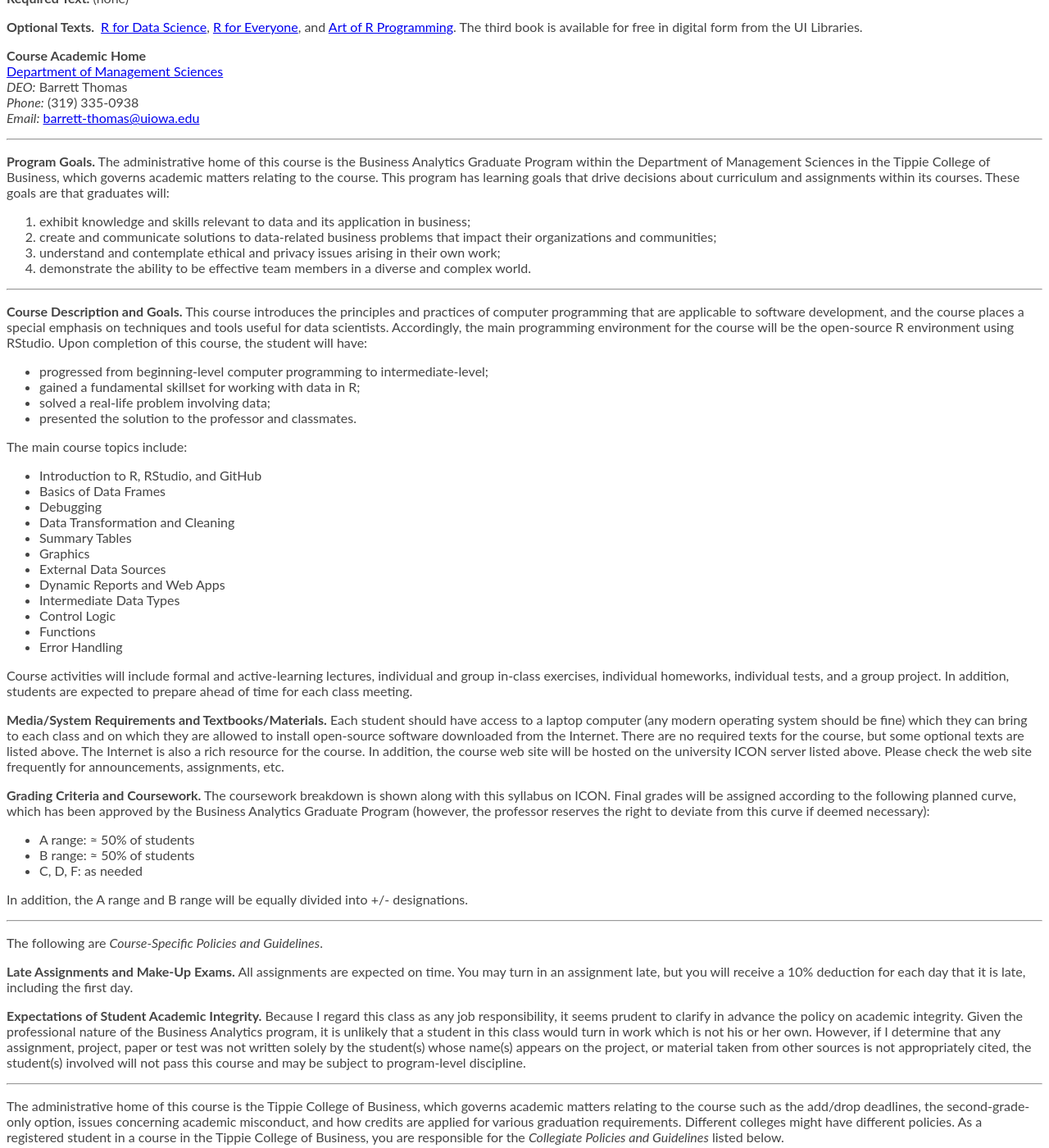
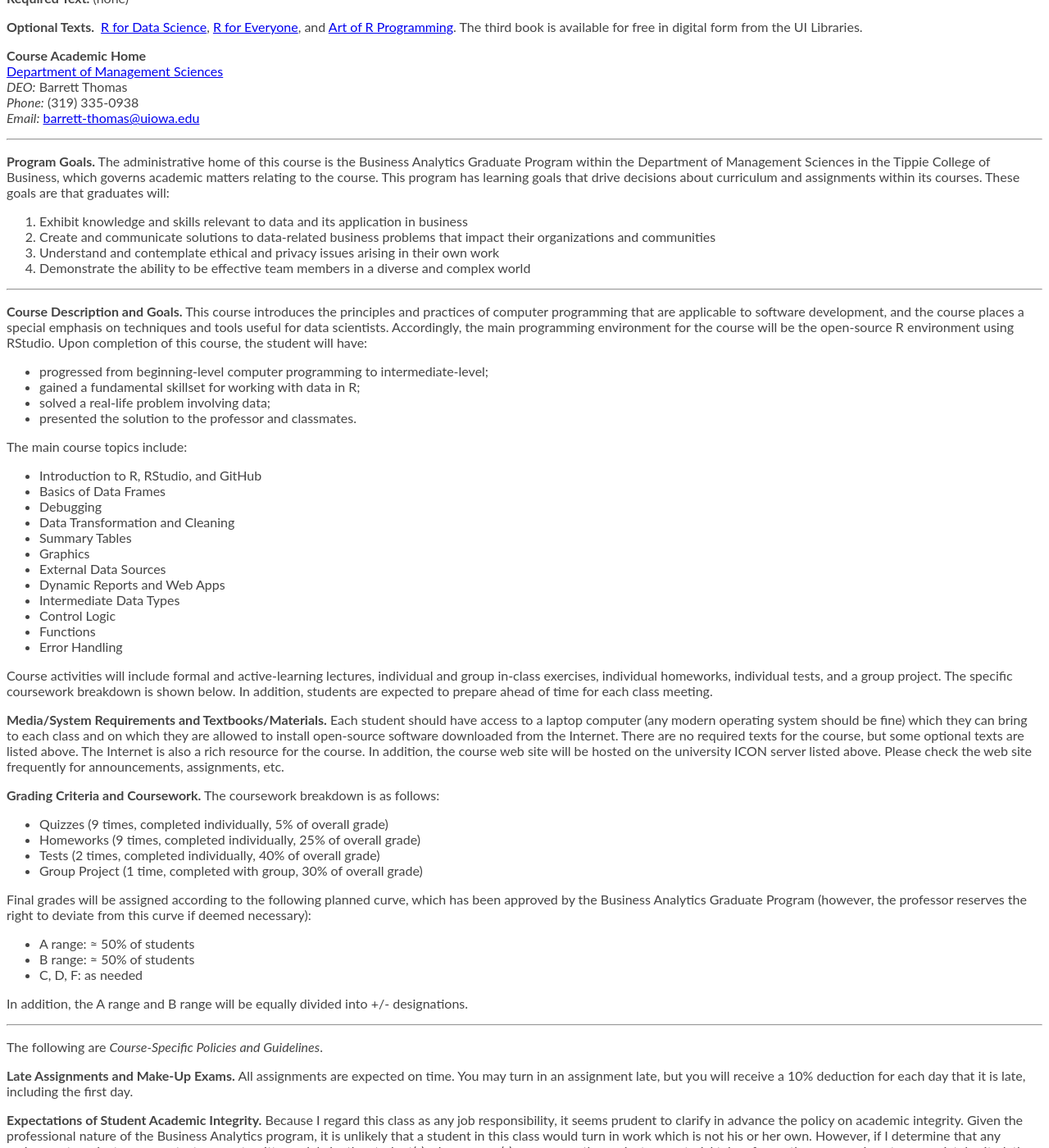
Before and after one commit to sburer/sburer.github.io, a Jekyll site: the page Data_Programming_in_R/information/20191/syllabus.html, which Jekyll copies as it is, in a window 1280 px wide and 1400 px high, scrolled down 263 px. Shown: the whole window at 82% size. Built offline with Jekyll 4.4.1, drawn with Linux system fonts in a browser that asks for light colours; some of the changed text lies outside the part shown.

Commit message:
Update to DPiR 20191 syllabus to meet DCE requirements

```diff
--- a/Data_Programming_in_R/information/20191/syllabus.html
+++ b/Data_Programming_in_R/information/20191/syllabus.html
@@ -36,10 +36,10 @@
 <hr />
 <p><strong>Program Goals.</strong> The administrative home of this course is the Business Analytics Graduate Program within the Department of Management Sciences in the Tippie College of Business, which governs academic matters relating to the course. This program has learning goals that drive decisions about curriculum and assignments within its courses. These goals are that graduates will:</p>
 <ol type="1">
-<li>exhibit knowledge and skills relevant to data and its application in business;</li>
-<li>create and communicate solutions to data-related business problems that impact their organizations and communities;</li>
-<li>understand and contemplate ethical and privacy issues arising in their own work;</li>
-<li>demonstrate the ability to be effective team members in a diverse and complex world.</li>
+<li>Exhibit knowledge and skills relevant to data and its application in business</li>
+<li>Create and communicate solutions to data-related business problems that impact their organizations and communities</li>
+<li>Understand and contemplate ethical and privacy issues arising in their own work</li>
+<li>Demonstrate the ability to be effective team members in a diverse and complex world</li>
 </ol>
 <hr />
 <p><strong>Course Description and Goals.</strong> This course introduces the principles and practices of computer programming that are applicable to software development, and the course places a special emphasis on techniques and tools useful for data scientists. Accordingly, the main programming environment for the course will be the open-source R environment using RStudio. Upon completion of this course, the student will have:</p>
@@ -64,9 +64,16 @@
 <li>Functions</li>
 <li>Error Handling</li>
 </ul>
-<p>Course activities will include formal and active-learning lectures, individual and group in-class exercises, individual homeworks, individual tests, and a group project. In addition, students are expected to prepare ahead of time for each class meeting.</p>
+<p>Course activities will include formal and active-learning lectures, individual and group in-class exercises, individual homeworks, individual tests, and a group project. The specific coursework breakdown is shown below. In addition, students are expected to prepare ahead of time for each class meeting.</p>
 <p><strong>Media/System Requirements and Textbooks/Materials.</strong> Each student should have access to a laptop computer (any modern operating system should be fine) which they can bring to each class and on which they are allowed to install open-source software downloaded from the Internet. There are no required texts for the course, but some optional texts are listed above. The Internet is also a rich resource for the course. In addition, the course web site will be hosted on the university ICON server listed above. Please check the web site frequently for announcements, assignments, etc.</p>
-<p><strong>Grading Criteria and Coursework.</strong> The coursework breakdown is shown along with this syllabus on ICON. Final grades will be assigned according to the following planned curve, which has been approved by the Business Analytics Graduate Program (however, the professor reserves the right to deviate from this curve if deemed necessary):</p>
+<p><strong>Grading Criteria and Coursework.</strong> The coursework breakdown is as follows:</p>
+<ul>
+<li>Quizzes (9 times, completed individually, 5% of overall grade)</li>
+<li>Homeworks (9 times, completed individually, 25% of overall grade)</li>
+<li>Tests (2 times, completed individually, 40% of overall grade)</li>
+<li>Group Project (1 time, completed with group, 30% of overall grade)</li>
+</ul>
+<p>Final grades will be assigned according to the following planned curve, which has been approved by the Business Analytics Graduate Program (however, the professor reserves the right to deviate from this curve if deemed necessary):</p>
 <ul>
 <li>A range: <span class="math inline">≈</span> 50% of students</li>
 <li>B range: <span class="math inline">≈</span> 50% of students</li>
```
Also changed, not shown: other parts of Data_Programming_in_R/information/20191/syllabus.html (+1 -1 lines), 1 other file.
